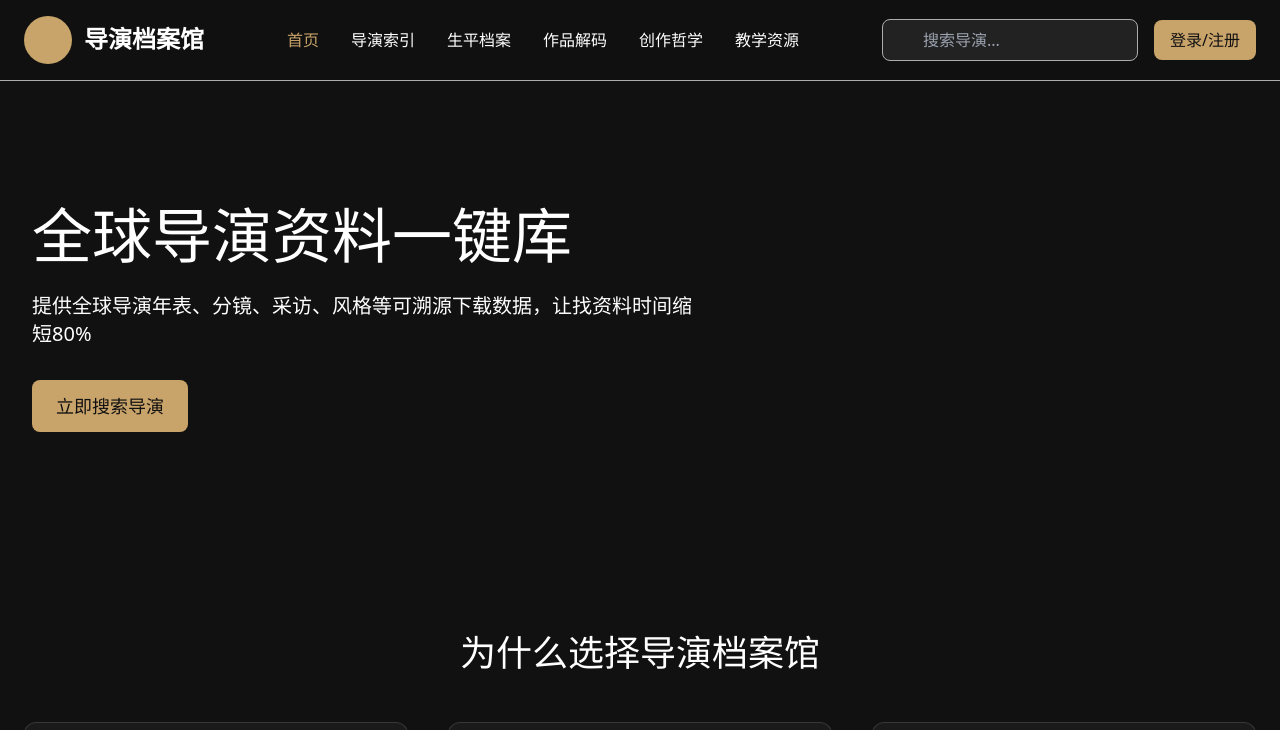
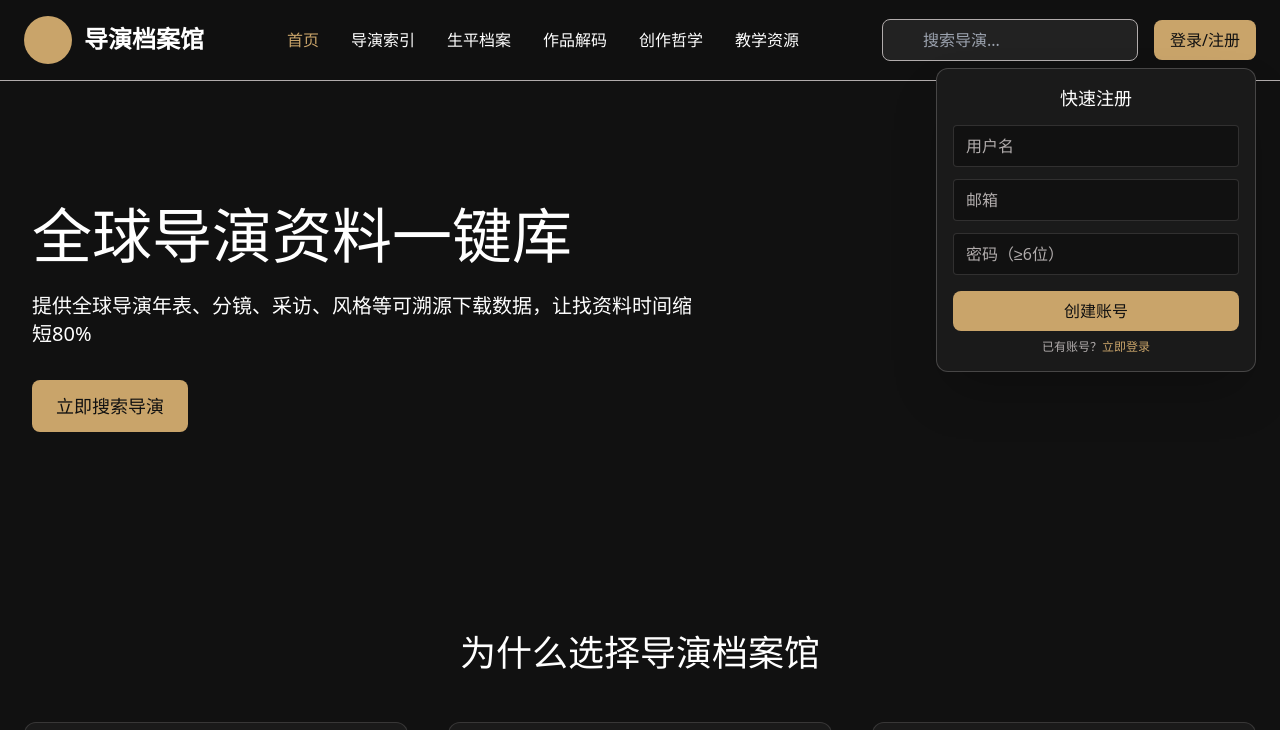
Before and after one commit to flacko1ewii/diretor6, a plain HTML site: page index.html in a window 1280 px wide. Both pictures are taken after a click on the button "登录/注册". Shown: the top 730 px of the page. Drawn offline with nearby package versions, Linux system fonts and the light colour scheme; some icons are missing.

Commit message:
Update index.html

```diff
--- a/index.html
+++ b/index.html
@@ -51,7 +51,46 @@
 <input class="bg-[#222222] border border-[#B1ACAC] rounded-lg pl-10 pr-4 py-2 focus:outline-none focus:ring-2 focus:ring-[#C9A46A] w-40 md:w-64" placeholder="搜索导演..." type="text"/>
 <iconify-icon class="absolute left-3 top-2.5 text-lg text-[#B1ACAC]" icon="mdi:magnify"></iconify-icon>
 </div>
-<button class="bg-[#C9A46A] hover:bg-[#B09A5B] text-[#111111] px-4 py-2 rounded-lg transition">登录/注册</button>
+<!-- 注册 / 登录 切换区 -->
+<div class="relative">
+  <!-- 触发按钮 -->
+  <button id="regBtn"
+          class="bg-[#C9A46A] hover:bg-[#B09A5B] text-[#111111] px-4 py-2 rounded-lg transition">
+    登录/注册
+  </button>
+
+  <!-- 下拉注册表单 -->
+  <form id="regForm"
+        class="hidden absolute right-0 mt-2 w-80 bg-[#1A1A1A] border border-[#B1ACAC]/30 rounded-xl p-4 shadow-2xl z-50">
+    <h3 class="text-lg mb-3 text-center text-white" style="font-family:SimSun,serif">快速注册</h3>
+
+    <input name="username" type="text" required placeholder="用户名"
+           class="w-full bg-[#111111] text-white placeholder-[#B1ACAC] border border-[#B1ACAC]/20 rounded px-3 py-2 mb-3 focus:outline-none focus:border-[#C9A46A]">
+    <input name="email" type="email" required placeholder="邮箱"
+           class="w-full bg-[#111111] text-white placeholder-[#B1ACAC] border border-[#B1ACAC]/20 rounded px-3 py-2 mb-3 focus:outline-none focus:border-[#C9A46A]">
+    <input name="password" type="password" required placeholder="密码（≥6位）"
+           class="w-full bg-[#111111] text-white placeholder-[#B1ACAC] border border-[#B1ACAC]/20 rounded px-3 py-2 mb-4 focus:outline-none focus:border-[#C9A46A]">
+
+    <button type="submit"
+            class="w-full bg-[#C9A46A] hover:bg-[#B09A5B] text-[#111111] py-2 rounded-lg transition">
+      创建账号
+    </button>
+    <p class="text-xs text-[#B1ACAC] mt-2 text-center">已有账号？<a href="#" class="text-[#C9A46A] hover:underline">立即登录</a></p>
+  </form>
+</div>
+
+<!-- 展开/收起逻辑 -->
+<script>
+  const btn  = document.getElementById('regBtn');
+  const form = document.getElementById('regForm');
+  btn.addEventListener('click', () => form.classList.toggle('hidden'));
+  // 点击外部自动收起
+  document.addEventListener('click', e => {
+    if (!e.target.closest('#regBtn') && !e.target.closest('#regForm')) {
+      form.classList.add('hidden');
+    }
+  });
+</script>
 </div>
 </nav>
 <!-- Banner区域 -->
```
